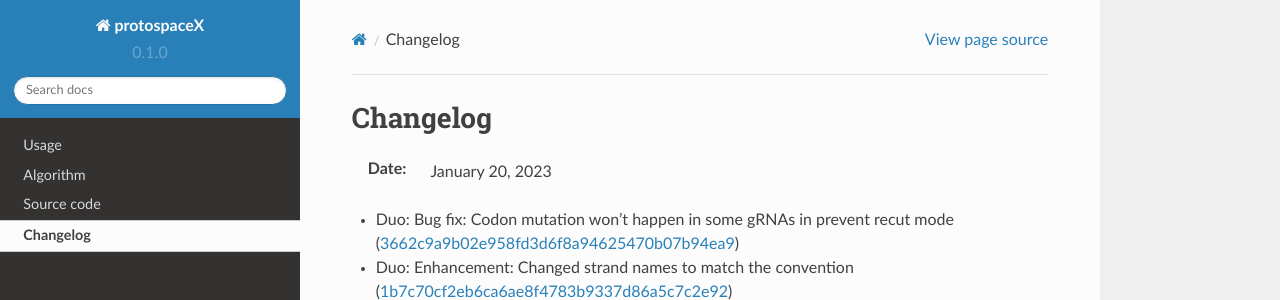
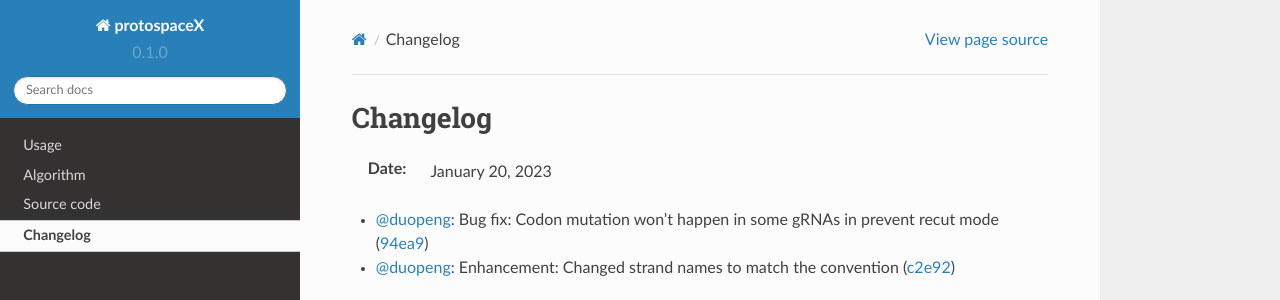
Before and after one commit to duopeng/protoSpaceJAM-readthedocs, a Sphinx documentation site: the page built from docs/source/changelog.rst, in a window 1280 px wide, cut to the strip 0-300 px from the top of the page. Built offline with Sphinx 7.4.7 and the Read the Docs theme 2.0.0, drawn with Linux system fonts in a browser that asks for light colours.

Commit message:
Update changelog.rst

```diff
--- a/docs/source/changelog.rst
+++ b/docs/source/changelog.rst
@@ -3,10 +3,8 @@ Changelog
 
 :Date: January 20, 2023
 
-* Duo: Bug fix: Codon mutation won't happen in some gRNAs in prevent recut mode (`3662c9a9b02e958fd3d6f8a94625470b07b94ea9 <https://github.com/czbiohub/protospaceX/commit/3662c9a9b02e958fd3d6f8a94625470b07b94ea9>`__)
-* Duo: Enhancement: Changed strand names to match the convention (`1b7c70cf2eb6ca6ae8f4783b9337d86a5c7c2e92 <https://github.com/czbiohub/protospaceX/commit/1b7c70cf2eb6ca6ae8f4783b9337d86a5c7c2e92>`__)
-
-
+* `@duopeng <https://github.com/duopeng>`__: Bug fix: Codon mutation won't happen in some gRNAs in prevent recut mode (`94ea9 <https://github.com/czbiohub/protospaceX/commit/3662c9a9b02e958fd3d6f8a94625470b07b94ea9>`__)
+* `@duopeng <https://github.com/duopeng>`__: Enhancement: Changed strand names to match the convention (`c2e92 <https://github.com/czbiohub/protospaceX/commit/1b7c70cf2eb6ca6ae8f4783b9337d86a5c7c2e92>`__)
 
 .. autosummary::
    :toctree: generated
```
